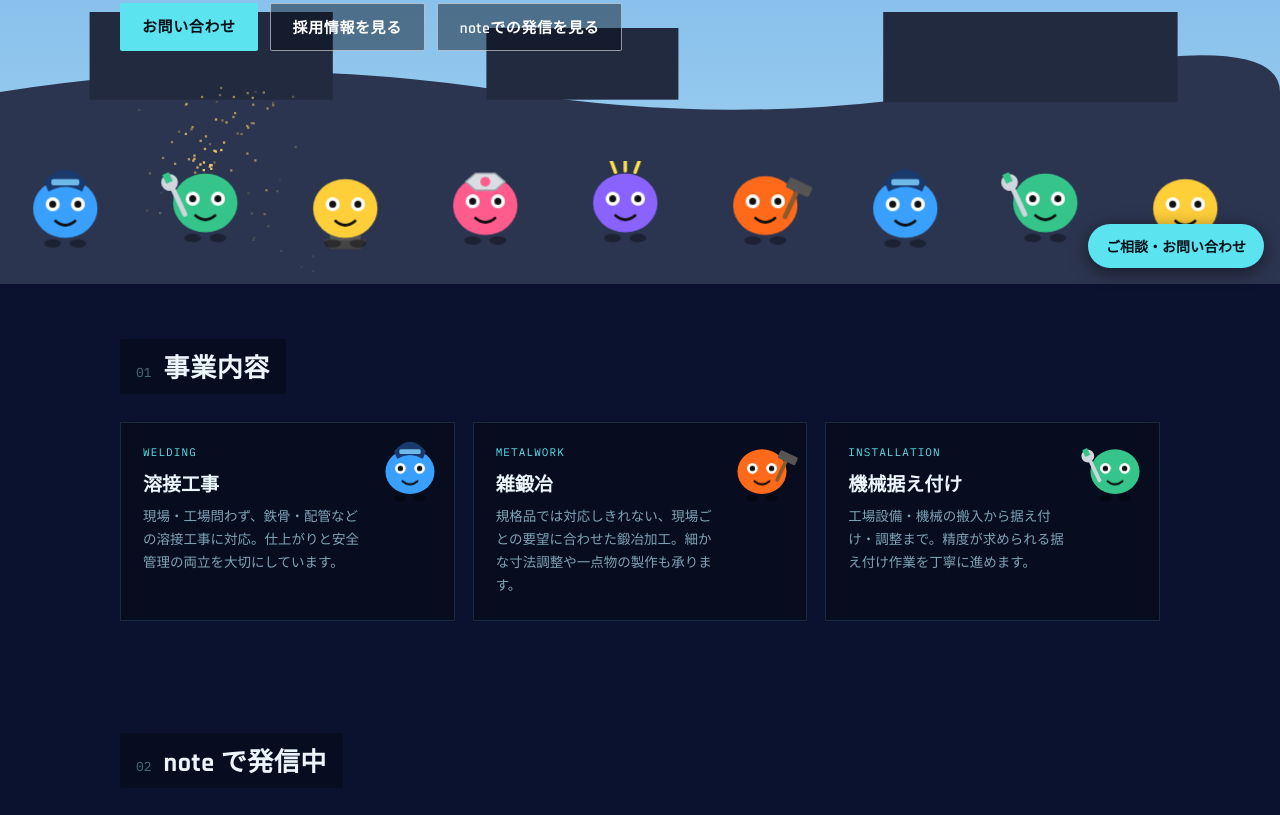
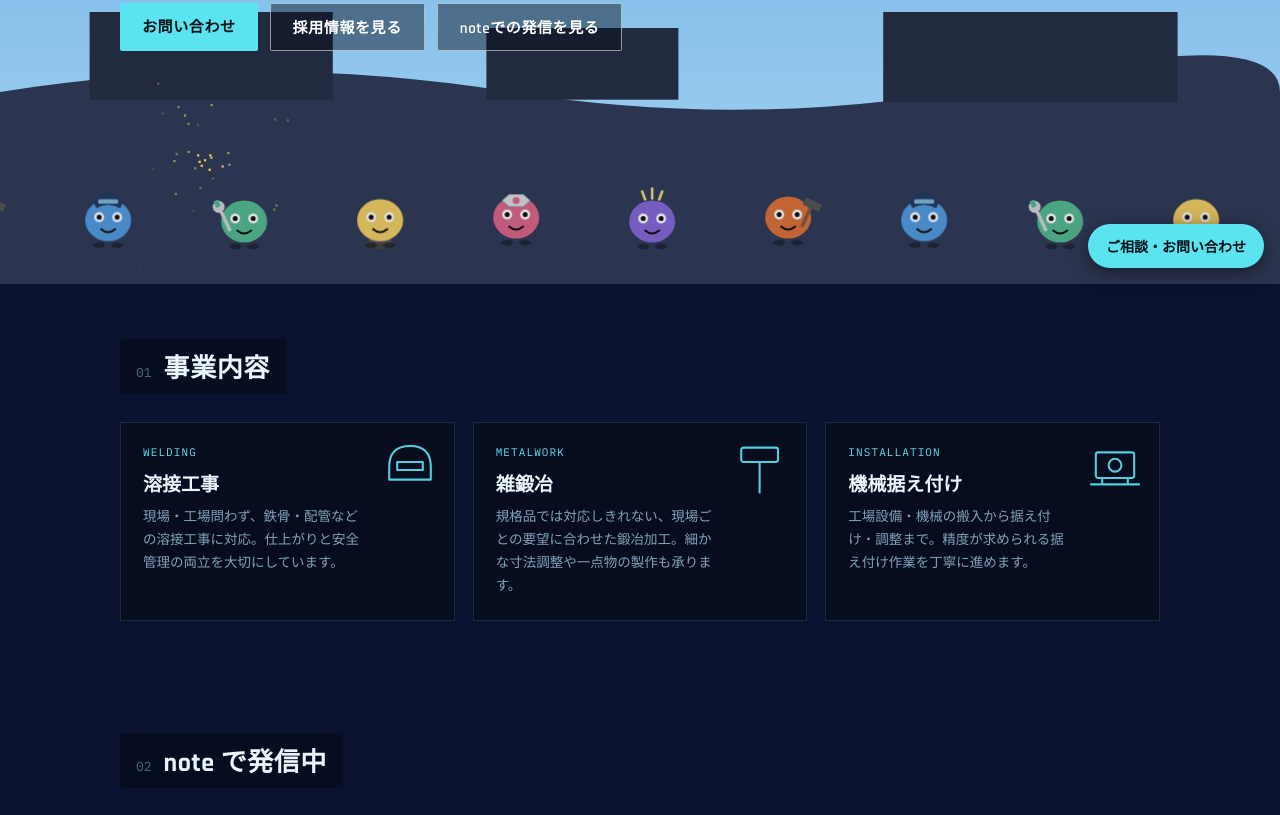
Before and after one commit to zanderman1982/takumi-kogyo, a plain HTML site: page index.html in a window 1280 px wide. Shown: the part 516-1331 px from the top of the page. Drawn offline with Linux system fonts and the light colour scheme; no server answers; animation ran at ten frames a second; a web font is replaced by a local one.

Commit message:
ちょい真面目に: 事業内容のキャラを線の道具アイコンに、足もとのキャラは小さく落ち着いた色に
火花も控えめにする。

Co-Authored-By: Claude Sonnet 5.5 <noreply@anthropic.com>

```diff
--- a/index.html
+++ b/index.html
@@ -202,17 +202,19 @@
   html.dusk .service{position:relative; padding-right:84px;}
   .mascot{position:absolute; right:12px; top:12px; width:64px; height:70px; pointer-events:none;}
   .mascot svg,.cast svg{width:100%; height:100%; display:block; overflow:visible;}
-  .cast{position:absolute; left:0; right:0; bottom:18px; height:104px; overflow:hidden; pointer-events:none; z-index:2;}
-  .cast .track{display:flex; gap:56px; width:max-content; animation:walk 38s linear infinite; padding-left:20px;}
-  .cast .ch{width:84px; height:92px; flex:none; animation:bob 1.1s ease-in-out infinite;}
+  .cast{position:absolute; left:0; right:0; bottom:16px; height:80px; overflow:hidden; pointer-events:none; z-index:2;}
+  .cast .track{display:flex; gap:76px; width:max-content; animation:walk 64s linear infinite; padding-left:20px;}
+  .cast .ch{width:60px; height:66px; flex:none; animation:bob 1.4s ease-in-out infinite; filter:saturate(.72) brightness(.92); opacity:.95;}
   .cast .ch:nth-child(2n){animation-delay:-.4s} .cast .ch:nth-child(3n){animation-delay:-.7s}
   @keyframes walk{to{transform:translateX(-50%)}}
-  @keyframes bob{50%{transform:translateY(-7px)}}
+  @keyframes bob{50%{transform:translateY(-4px)}}
   .blink{animation:blink 4.2s infinite; transform-origin:center; transform-box:fill-box;}
   @keyframes blink{0%,94%,100%{transform:scaleY(1)}97%{transform:scaleY(.1)}}
   html.dusk nav .logo{white-space:nowrap;}
   @media (max-width:560px){ html.dusk nav{flex-wrap:wrap; gap:6px 12px;} html.dusk nav .links{gap:6px 14px; flex-wrap:wrap; font-size:12.5px;} }
-  @media (max-width:560px){ .cast .ch{width:68px; height:76px;} .cast{height:88px;} html.dusk .service{padding-right:22px; padding-top:74px;} .mascot{left:18px; right:auto; top:8px;} }
+  @media (max-width:560px){ .cast .ch{width:50px; height:55px;} .cast{height:68px;} html.dusk .service{padding-right:22px; padding-top:74px;} .mascot{left:18px; right:auto; top:8px;} }
+
+  .mascot.icon svg{width:100%; height:100%; fill:none; stroke:var(--cyan); stroke-width:2.6; stroke-linecap:round; stroke-linejoin:round; opacity:.9;}
   @media (prefers-reduced-motion:reduce){ .cast .track,.cast .ch,.blink{animation:none;} #spark{display:none;} }
 
   /* note の記事に表紙画像が無いとき、同じネオンの波のデザインの表紙を自動で作る */
@@ -512,7 +514,7 @@ function makeCover(title) {
   function sparks() {
     pg.clearRect(0, 0, W, H);
     var ox = W * 0.16, oy = H * 0.86;
-    if (Math.random() < 0.6) for (var i = 0; i < 3; i++) parts.push({ x: ox, y: oy, vx: (Math.random() - 0.4) * 4.5, vy: -Math.random() * 4.5 - 1, l: 1 });
+    if (Math.random() < 0.35) for (var i = 0; i < 2; i++) parts.push({ x: ox, y: oy, vx: (Math.random() - 0.4) * 4.5, vy: -Math.random() * 4.5 - 1, l: 1 });
     for (var j = 0; j < parts.length; j++) { var q = parts[j]; q.x += q.vx; q.y += q.vy; q.vy += 0.17; q.l -= 0.022; pg.globalAlpha = Math.max(0, q.l); pg.fillStyle = '#ffd36b'; pg.fillRect(q.x, q.y, 2.3, 2.3); }
     while (parts.length && parts[0].l <= 0) parts.shift();
   }
@@ -551,6 +553,16 @@ function makeCover(title) {
       '<path d="M46 86 Q60 98 74 86" stroke="#111" stroke-width="4" fill="none" stroke-linecap="round"/>' +
       '<ellipse cx="42" cy="118" rx="12" ry="6" fill="rgba(0,0,0,.35)"/><ellipse cx="78" cy="118" rx="12" ry="6" fill="rgba(0,0,0,.35)"/></svg>';
   }
+
+  // 事業内容のカードには、線で描いた道具のアイコンを置く(落ち着いた印象にするため)
+  function icon(kind) {
+    var d = {
+      weld: '<path d="M14 36 Q14 10 40 10 Q66 10 66 36 V52 H14Z"/><path d="M24 30 H56 V40 H24Z"/>',
+      hammer: '<rect x="14" y="12" width="46" height="18" rx="3"/><path d="M37 30 V68"/>',
+      wrench: '<rect x="16" y="18" width="48" height="32" rx="3"/><circle cx="40" cy="34" r="8"/><path d="M10 58 H70 M24 50 V58 M56 50 V58"/>'
+    };
+    return '<svg viewBox="0 0 80 80" aria-hidden="true" focusable="false">' + (d[kind] || '') + '</svg>';
+  }
   var order = ['hammer', 'weld', 'wrench', 'anvil', 'bolt', 'spark'];
   var cast = document.getElementById('cast');
   if (cast) {
@@ -558,7 +570,7 @@ function makeCover(title) {
     for (var k = 0; k < 2; k++) order.forEach(function (n) { h += '<div class="ch">' + mascot(n) + '</div>'; });
     cast.innerHTML = '<div class="track">' + h + '</div>';
   }
-  document.querySelectorAll('.mascot[data-m]').forEach(function (el) { el.innerHTML = mascot(el.getAttribute('data-m')); });
+  document.querySelectorAll('.mascot[data-m]').forEach(function (el) { el.classList.add('icon'); el.innerHTML = icon(el.getAttribute('data-m')); });
 
   // 目がマウス(指)の方を見る
   if (!reduce) {
```
